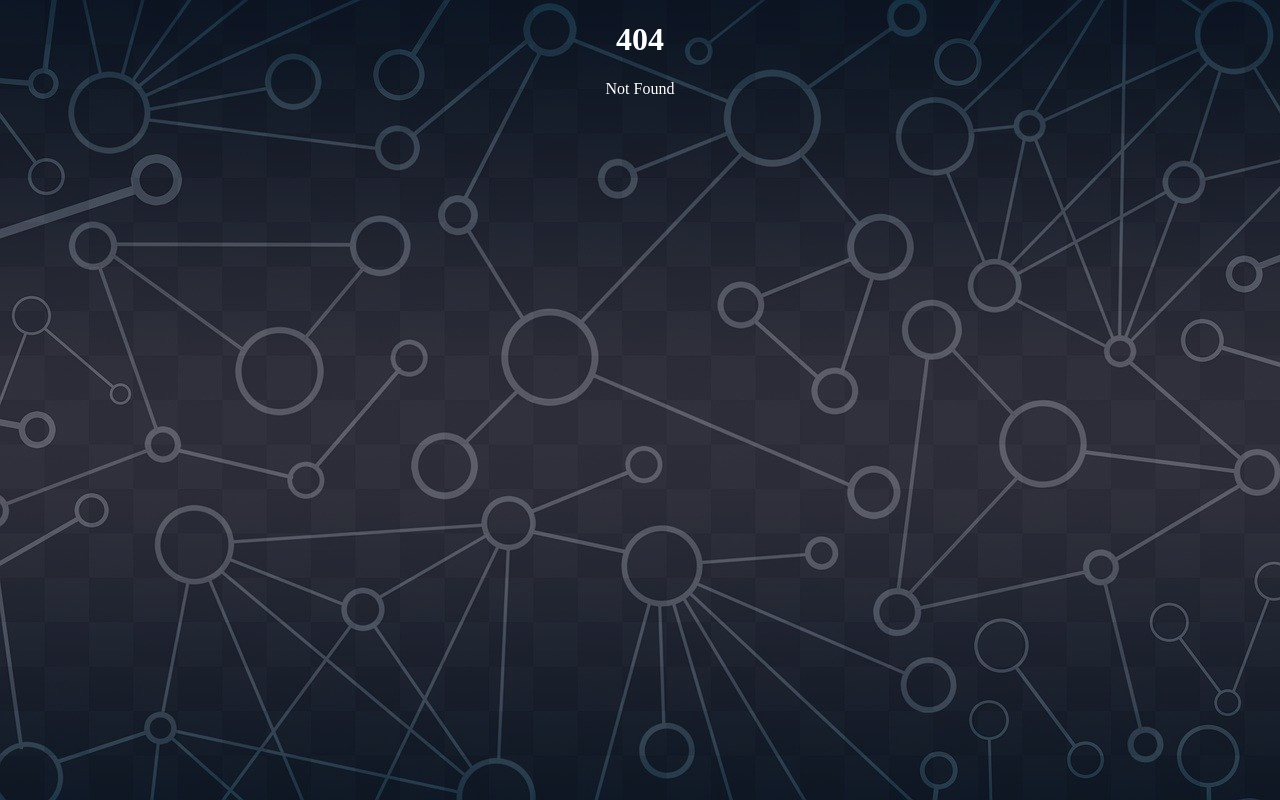
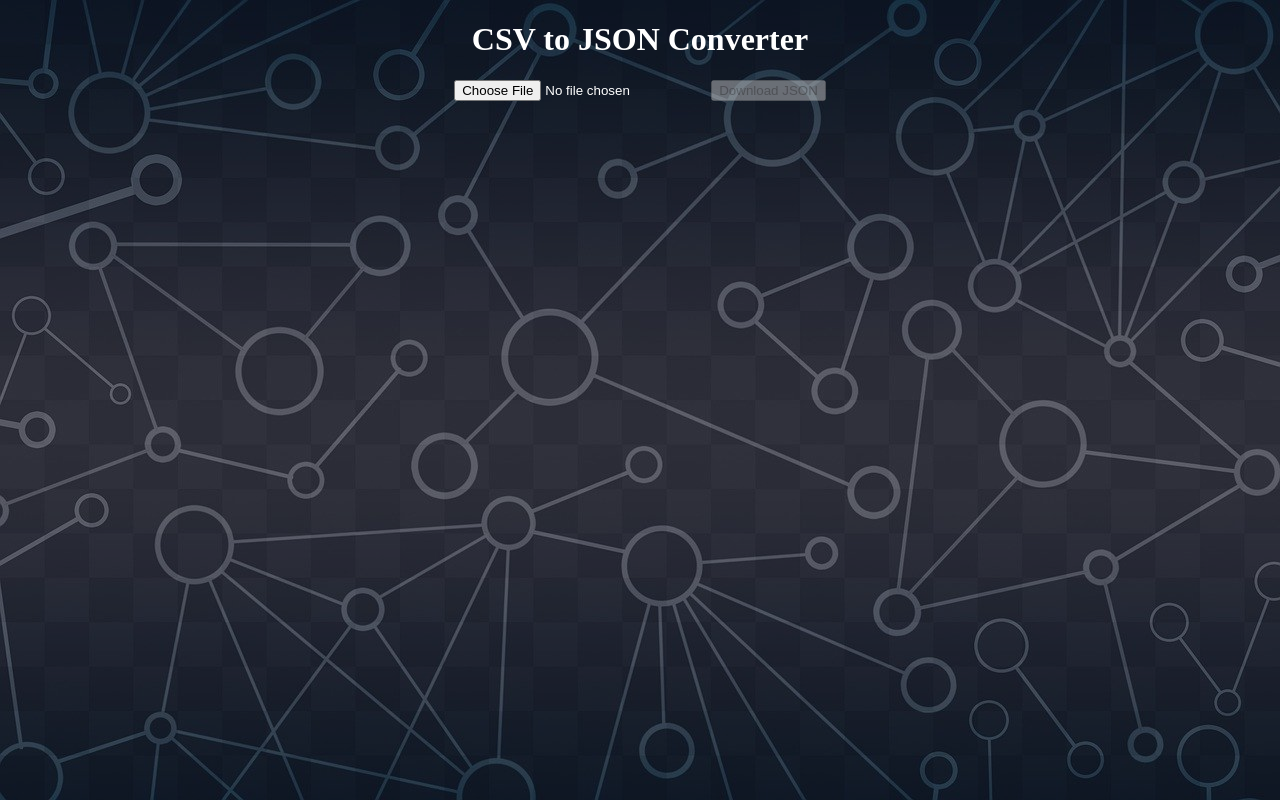
Before and after one commit to shichi18/scripts, a SvelteKit app: page /csv-to-json in a window 1280 px wide. Before the commit this address had no page. Built offline with nearby package versions, Linux system fonts and the light colour scheme.

Commit message:
Add CSV to Json

```diff
--- /dev/null
+++ b/src/routes/csv-to-json/+page.svelte
@@ -0,0 +1,75 @@
+<script lang="ts">
+	import csv from 'csvtojson';
+	import fileSaver from 'file-saver';
+
+	let csvData: Array<{ [key: string]: string | number }> = [];
+	let headers: string[] = [];
+
+	function handleFileUpload(event: Event) {
+		const input = event.target as HTMLInputElement;
+		if (input.files && input.files.length > 0) {
+			const file = input.files[0];
+			const reader = new FileReader();
+
+			reader.onload = async (e) => {
+				const text = e.target?.result as string;
+				csvData = await csv().fromString(text);
+				if (csvData.length > 0) {
+					headers = Object.keys(csvData[0]);
+				}
+			};
+
+			reader.readAsText(file);
+		}
+	}
+
+	function downloadJson() {
+		const blob = new Blob([JSON.stringify(csvData, null, 2)], { type: 'application/json' });
+		fileSaver.saveAs(blob, 'data.json');
+	}
+
+</script>
+
+<main>
+	<h1>CSV to JSON Converter</h1>
+	<input type="file" accept=".csv" on:change={handleFileUpload} />
+	<button on:click={downloadJson} disabled={csvData.length === 0}>Download JSON</button>
+	{#if csvData.length > 0}
+		<h2>CSV Output</h2>
+		<table>
+			<thead>
+			<tr>
+				{#each headers as header}
+					<th>{header}</th>
+				{/each}
+			</tr>
+			</thead>
+			<tbody>
+			{#each csvData as row}
+				<tr>
+					{#each headers as header}
+						<td>{row[header]}</td>
+					{/each}
+				</tr>
+			{/each}
+			</tbody>
+		</table>
+	{/if}
+</main>
+
+<style>
+    table {
+        border-collapse: collapse;
+				margin: auto;
+    }
+
+    th, td {
+
+        border: 1px solid #ddd;
+        padding: 8px;
+    }
+    th {
+        background-color: #cb2828;
+        text-align: left;
+    }
+</style>
```
Also changed, not shown: package.json (+7 -1 lines), src/dummy_data/data.csv (added), 1 other file (tests, documents, lock files or other folders).
